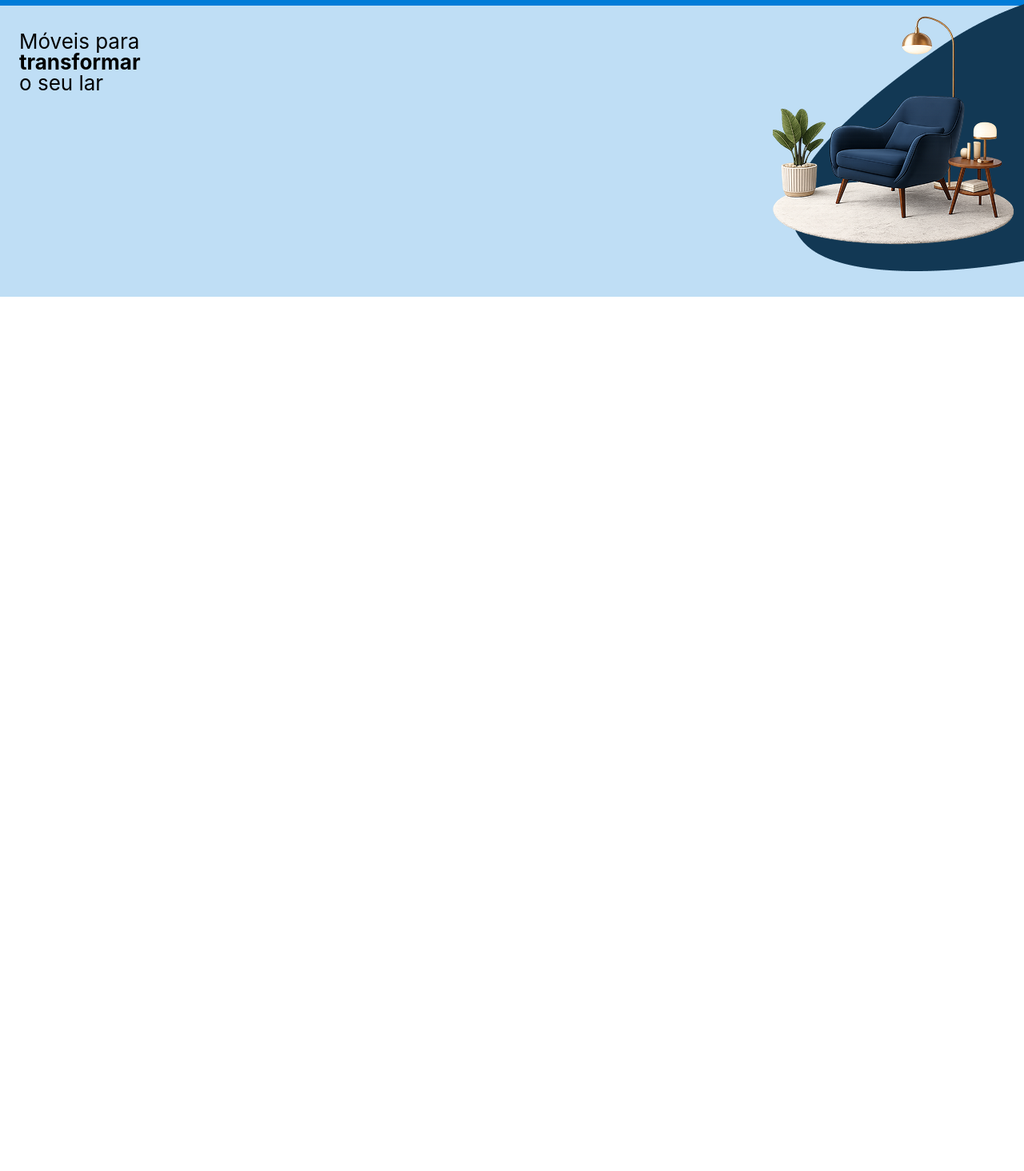
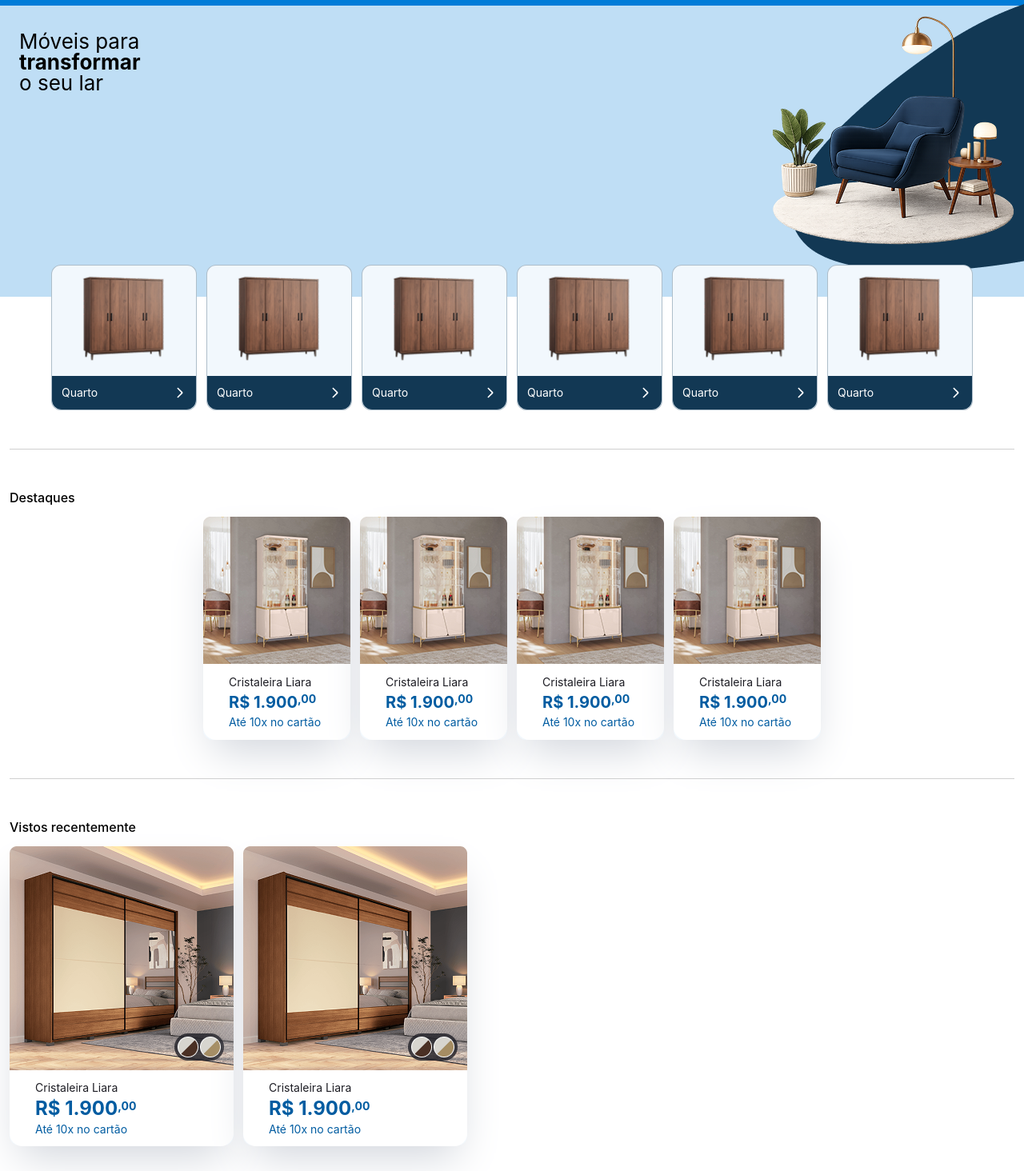
Before and after one commit to GuilhermeW1/emporio-henz, a React app in the folder frontend/: page / in a window 1280 px wide. Shown: the part 116-1580 px from the top of the page at 80% size. Before the commit the page ends 800 px from the top, so only its background shows below. Built offline with nearby package versions, Linux system fonts and the light colour scheme; the HTML template or start-up script is replaced by a standard one.

Commit message:
refactor: header name

```diff
--- a/frontend/src/App.jsx
+++ b/frontend/src/App.jsx
@@ -1,11 +1,14 @@
 import "./App.css";
-import Header from "./components/header";
+import Header from "./components/Header";
+import { HighlightCard } from "./components/HighlightCard";
+import { RecentViewCard } from "./components/RecentViewCart";
+import { SectionCard } from "./components/SectionCard";
 export default function App() {
   return (
     <main>
       <Header />
       <div className="h-94 bg-[#007CD840] flex relative overflow-hidden">
-        <div className="absolute z-20 top-11 left-6">
+        <div className="relative z-20 top-11 left-6">
           <h1 className="text-[26px]/6.5">
             Móveis para <br /> <span className="font-bold">transformar</span>{" "}
             <br />o seu lar
@@ -23,7 +26,38 @@ export default function App() {
         />
       </div>
 
-      <div></div>
+      <div className="relative -mt-10 mr-3 ml-3">
+        <div className="flex flex-wrap gap-3 justify-center">
+          <SectionCard name="Quarto" imgPath="/armario.png" />
+          <SectionCard name="Quarto" imgPath="/armario.png" />
+          <SectionCard name="Quarto" imgPath="/armario.png" />
+          <SectionCard name="Quarto" imgPath="/armario.png" />
+          <SectionCard name="Quarto" imgPath="/armario.png" />
+          <SectionCard name="Quarto" imgPath="/armario.png" />
+        </div>
+
+        <hr className="border-t border-[#6464644D] my-12" />
+
+        <span className="mb-3 block font-medium">Destaques</span>
+
+        <div className="flex flex-wrap gap-3 justify-center">
+          <HighlightCard />
+          <HighlightCard />
+          <HighlightCard />
+          <HighlightCard />
+        </div>
+
+        <hr className="border-t border-[#6464644D] my-12" />
+
+        <span className="mb-3 block font-medium">Vistos recentemente</span>
+
+        <div className="flex gap-3">
+          <RecentViewCard />
+          <RecentViewCard />
+        </div>
+
+        <div className="mt-8"></div>
+      </div>
     </main>
   );
 }
--- a/frontend/src/components/header.jsx
+++ /dev/null
@@ -1,63 +0,0 @@
-export default function Header() {
-  return (
-    <header className="lg:h-[111px] lg:pt-0 h-[152px] w-full bg-[#123854] flex-col  pt-4">
-      <div className="lg:h-[77px] max-w-[380px] lg:max-w-full mx-auto w-full flex h-8  items-center justify-between">
-        <img src="/Menu.png" alt="menu" className="h-6.5 w-6.5 lg:hidden" />
-        <img
-          src="/logo-small.png"
-          alt="logo"
-          className="w-32 h-8 lg:pl-8 lg:mt-4 "
-        />
-
-        <div className="hidden  mx-auto w-full max-w-150 h-[45px] lg:flex mt-4 bg items-center justify-between  bg-white rounded-lg">
-          <input
-            className="w-full pl-4 tx-sm outline-none placeholder:text-[#646464B2]"
-            placeholder="Busque por moveis para sua casa"
-          />
-
-          <img src="/Busca.svg" className="pr-4 text-[#1D1D24]" />
-        </div>
-
-        <div className="lg:gap-6 gap-4 flex lg:pr-8 lg:items-center lg:mt-4 ">
-          <div className="lg:h-[46px] lg:flex lg:flex-col lg:items-center">
-            <img
-              src="/Loja.svg"
-              alt="loja"
-              className="hidden lg:block h-6 w-6"
-            />
-            <span className="text-white text-sm hidden lg:block">
-              Sobre a loja
-            </span>
-          </div>
-
-          <div className="lg:h-[46px] lg:flex lg:flex-col lg:items-center">
-            <img src="/Salvar.png" alt="salvar" className="h-6.5 w-6.5" />
-            <span className="text-white text-sm hidden lg:block">Salvos</span>
-          </div>
-
-          <div className="lg:h-[46px] lg:flex lg:flex-col lg:items-center">
-            <img src="/Perfil.png" alt="perfil" className="h-6.5 w-6.5" />
-            <span className="text-white text-sm hidden lg:block">
-              Minha conta
-            </span>
-          </div>
-        </div>
-      </div>
-
-      <div className="lg:hidden mx-auto w-full max-w-[380px] h-[45px] flex mt-4 bg items-center justify-between  bg-white rounded-lg">
-        <input
-          className="w-full pl-4 tx-sm outline-none placeholder:text-[#646464B2]"
-          placeholder="Busque por moveis para sua casa"
-        />
-        <img src="/Busca.svg" className="pr-4 text-[#1D1D24]" />
-      </div>
-
-      <div className="bg-[#007CD8] h-[34px] mt-[12px] flex w-full justify-center items-center gap-1">
-        <img src="/Vector.svg" alt="cart" />
-        <span className="text-white block text-sm">
-          Entrega e montagem em todo Vale do Taquari
-        </span>
-      </div>
-    </header>
-  );
-}
```
